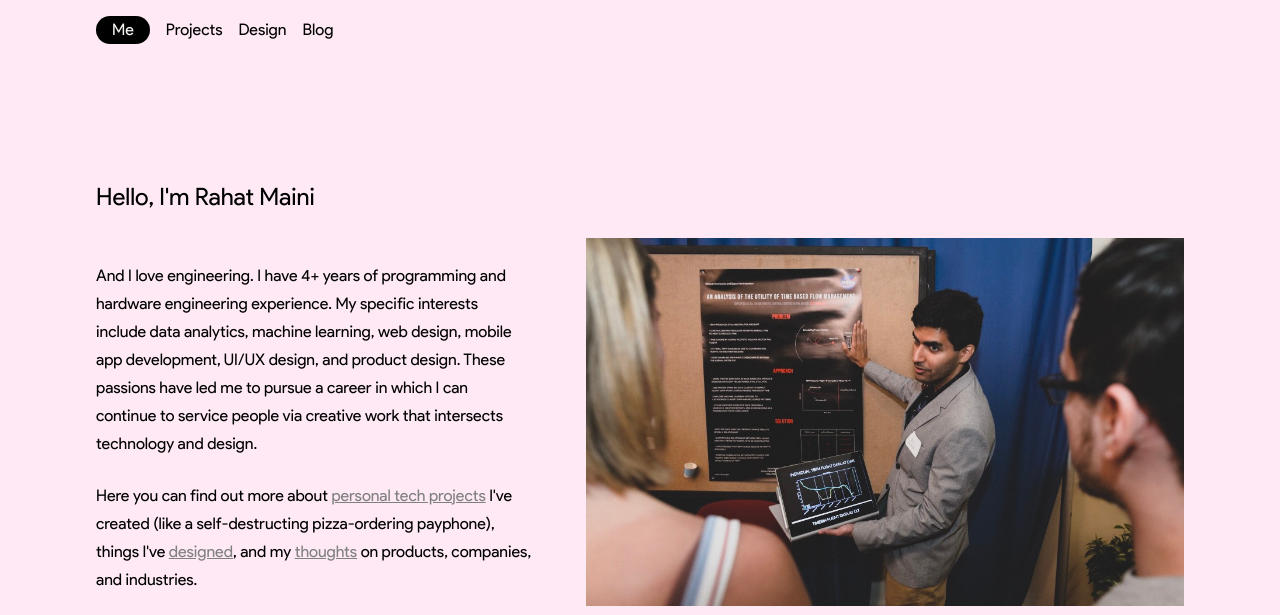
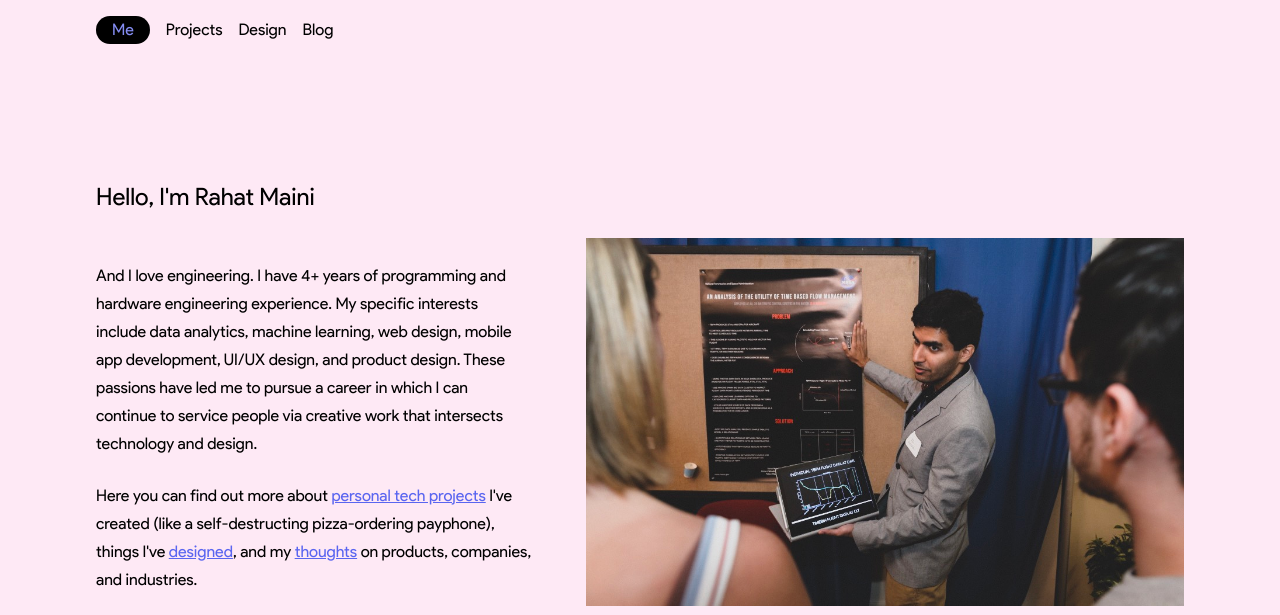
Before and after one commit to rahatmaini/rahatmaini.github.io, a plain HTML site: page index.html in a window 1280 px wide. Shown: the top 615 px of the page. Drawn offline with Linux system fonts and the light colour scheme.

Commit message:
Update stylesheet.css

```diff
--- a/stylesheet.css
+++ b/stylesheet.css
@@ -142,7 +142,7 @@
   }
 
   a:link {
-	  color: gray;
+	  color: #5a65f0;
 	  transition: 0.3s ease-out;
   }
 
@@ -202,7 +202,7 @@
 
   .navigation .is-active {
 	background-color: #000;
-	color: #f9f8f4;
+	color: #858df3;
 	padding-left: 1em;
 	padding-right: 1em;
 	border-radius: 999px;
```
